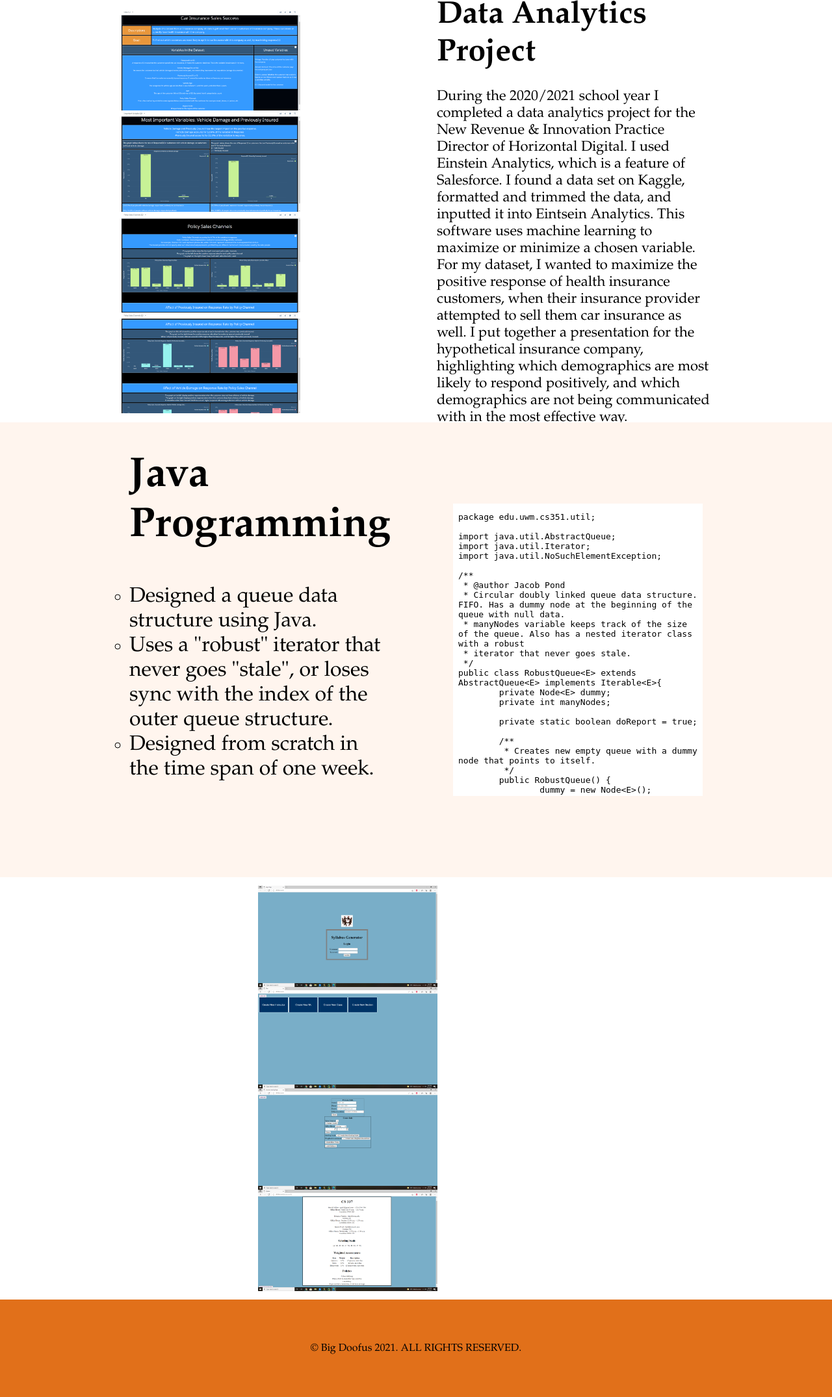
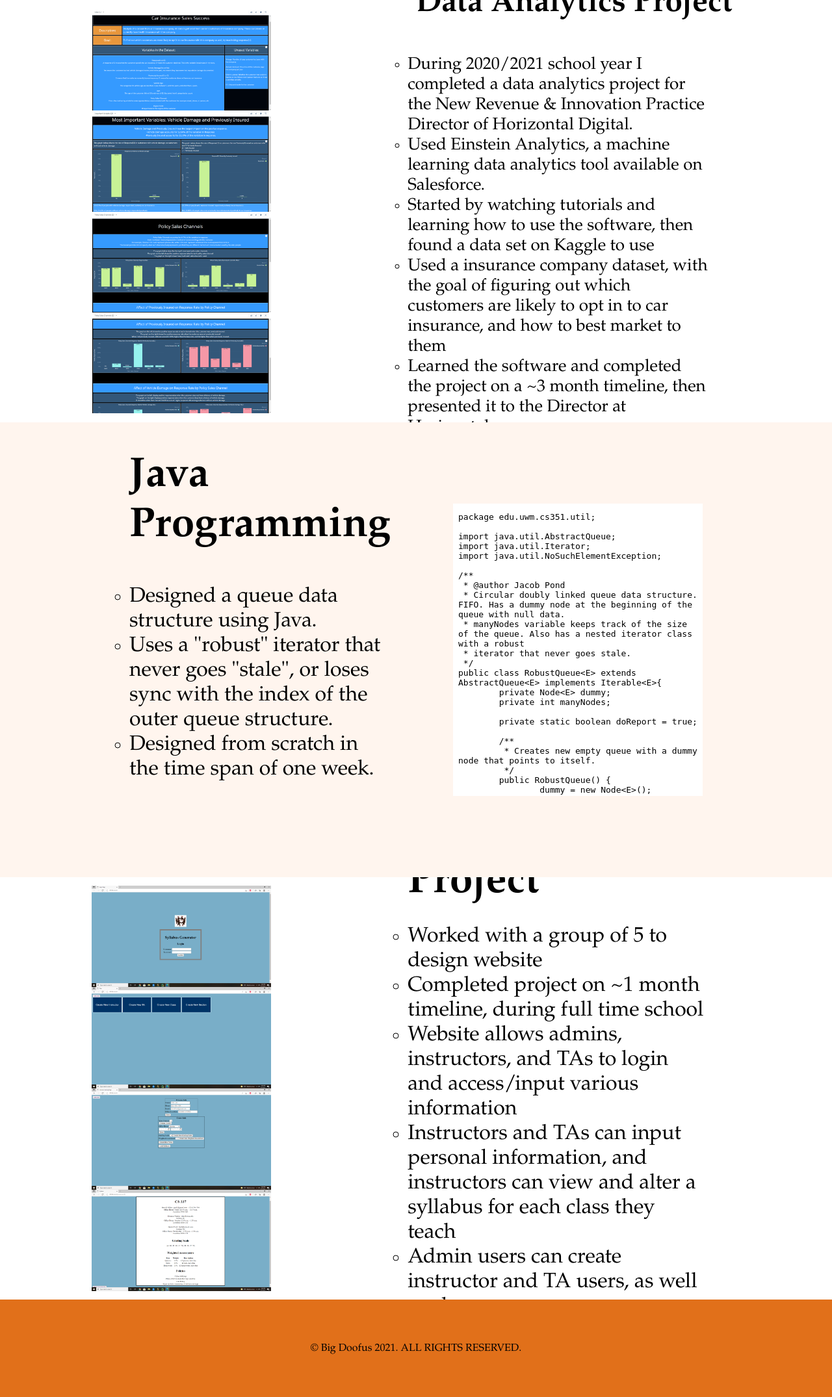
Before and after one commit to jpond/WebsiteProject, a Django app: page /projects/ in a window 1280 px wide. Shown: the part 120-2270 px from the top of the page at 65% size. Run offline with Django 3.2, Linux system fonts and the light colour scheme.

Commit message:
having trouble

```diff
--- a/src/app1/static/styles.css
+++ b/src/app1/static/styles.css
@@ -147,14 +147,15 @@ body {
 .project_screenshots > img:hover {
     display:block;
     position:fixed;
-    top:50%;
+    top:60%;
     left:50%;
     margin-top:-194px;
     margin-left:-190px;
+    transform:scale(4.5);
 }
 
 #DSProj_info {
-    flex-basis:33%;
+    flex-basis:40%;
     overflow-wrap:normal;
     left:0;
     right:0;
@@ -168,11 +169,6 @@ body {
     font-size:48;
     padding-bottom:25px;
     font-weight:600;
-}
-
-
-#DSP_text {
-    font-size:22px;
 }
 
 .second_thing {
@@ -255,9 +251,16 @@ ul.proj_desc {
     padding-top:75px;
 }
 
+#WebProjInfo {
+    display:flex;
+    flex-direction:column;
+    justify-content:center;
+    align-items:center;
+    flex-basis:40%;
+}
+
 .resume_pdf {
     display:flex;
     left:0;
     right:0;
-    height:600px;
 }
--- a/src/app1/templates/projects.html
+++ b/src/app1/templates/projects.html
@@ -30,13 +30,13 @@
         </div>
         <div id="DSProj_info">
             <p id="DSP_title" style="font-size:48px">Data Analytics Project</p>
-            <ul id="DSP_text">During the 2020/2021 school year I completed a data analytics project for the New Revenue & Innovation Practice Director of Horizontal Digital.
-            I used Einstein Analytics, which is a feature of Salesforce. I found a data set on Kaggle, formatted and trimmed the data,
-            and inputted it into Eintsein Analytics. This software uses machine learning to maximize or minimize a chosen variable.
-            For my dataset, I wanted to maximize the positive response of health insurance customers, when their insurance provider attempted
-            to sell them car insurance as well. I put together a presentation for the hypothetical insurance company, highlighting which
-            demographics are most likely to respond positively, and which demographics are not being communicated with in the most
-            effective way. </p>
+            <ul class="proj_desc" style="font-size:26px;">
+                <li>During 2020/2021 school year I completed a data analytics project for the New Revenue & Innovation Practice Director of Horizontal Digital.</li>
+                <li>Used Einstein Analytics, a machine learning data analytics tool available on Salesforce.</li>
+                <li>Started by watching tutorials and learning how to use the software, then found a data set on Kaggle to use</li>
+                <li>Used a insurance company dataset, with the goal of figuring out which customers are likely to opt in to car insurance, and how to best market to them</li>
+                <li>Learned the software and completed the project on a ~3 month timeline, then presented it to the Director at Horizontal</li>
+            </ul>
         </div>
     </div>
 
@@ -59,6 +59,17 @@
             <img src="/static\syllabus_3.png" alt="3" height="156px" width="276px">
             <img src="/static\syllabus_4.png" alt="4" height="156px" width="276px">
         </div>
+        <div id="WebProjInfo">
+            <p class="section_title">Website Design Project</p>
+            <ul class="proj_desc">
+                <li>Worked with a group of 5 to design website</li>
+                <li>Completed project on ~1 month timeline, during full time school</li>
+                <li>Website allows admins, instructors, and TAs to login and access/input various information</li>
+                <li>Instructors and TAs can input personal information, and instructors can view and alter a syllabus for each class they teach</li>
+                <li>Admin users can create instructor and TA users, as well as classes</li>
+                <li>Used django models as a database to store all information</li>
+            </ul>
+        </div>
     </div>
 
     <div class="last_thing">
```
Also changed, not shown: 13 other files.
